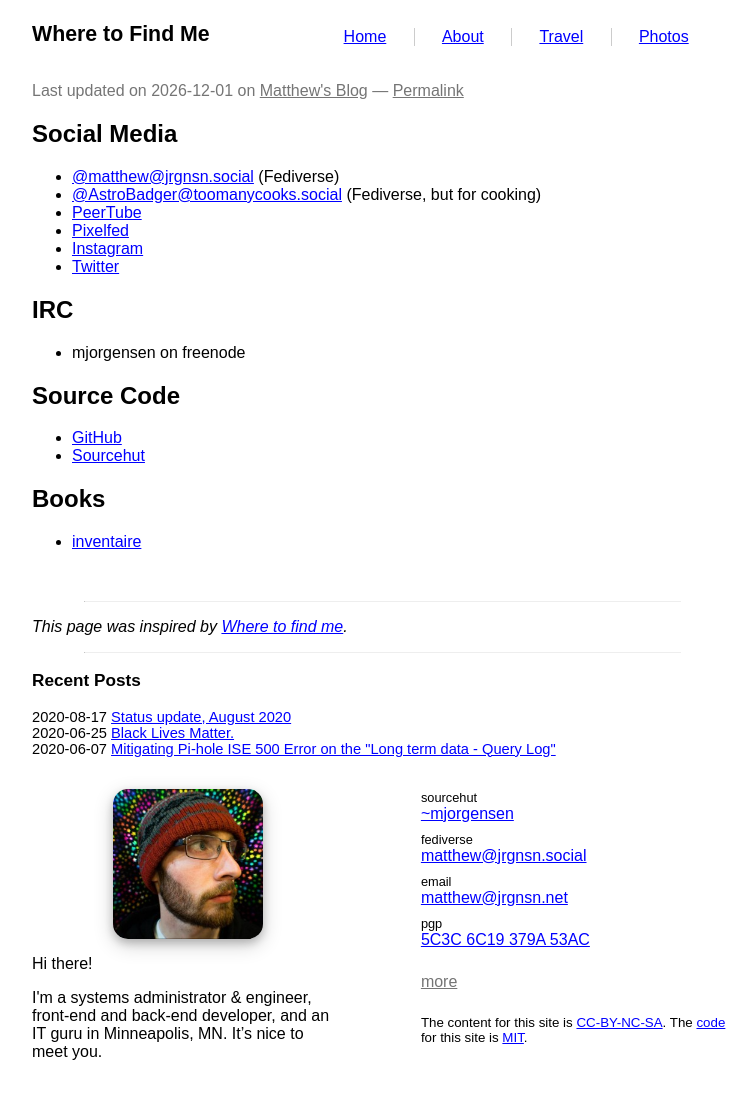
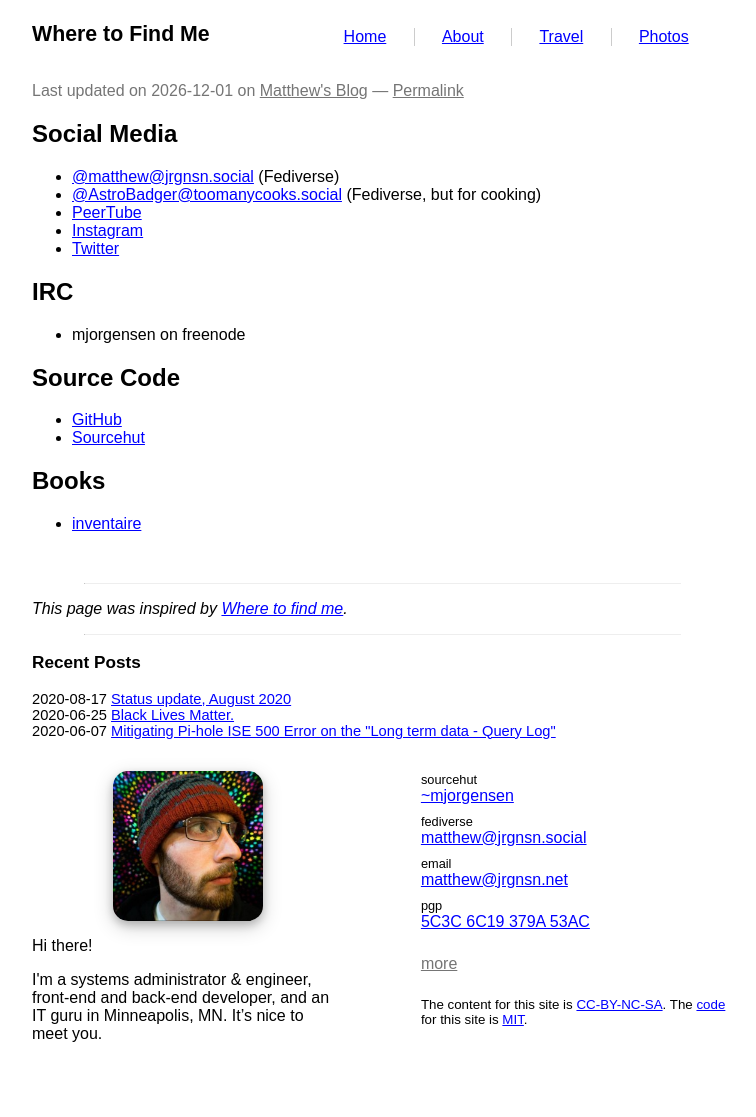
Before and after one commit to prplecake/jrgnsn.net, a Jekyll site: the page built from find.md, in a window 1280 px wide. Shown: the whole page, without its empty margins (258-1014 px from the left). Built offline with Jekyll 4.4.1, drawn with Linux system fonts in a browser that asks for light colours.

Commit message:
Remove link to Pixelfed

```diff
--- a/find.md
+++ b/find.md
@@ -10,7 +10,6 @@ enableMenu: false
 * [@matthew@jrgnsn.social][pleroma] (Fediverse)
 * [@AstroBadger@toomanycooks.social][tmcs] (Fediverse, but for cooking)
 * [PeerTube][peertube]
-* [Pixelfed][pixelfed]
 * [Instagram][instagram]
 * [Twitter][twitter]
 
@@ -19,7 +18,6 @@ enableMenu: false
 [instagram]:https://www.instagram.com/matthewjorgensen/
 [twitter]:https://twitter.com/prplecake
 [peertube]:https://jrgnsn.video/accounts/matthew
-[pixelfed]:https://pixelfed.jrgnsn.social/matthew
 
 ## IRC
 
```
